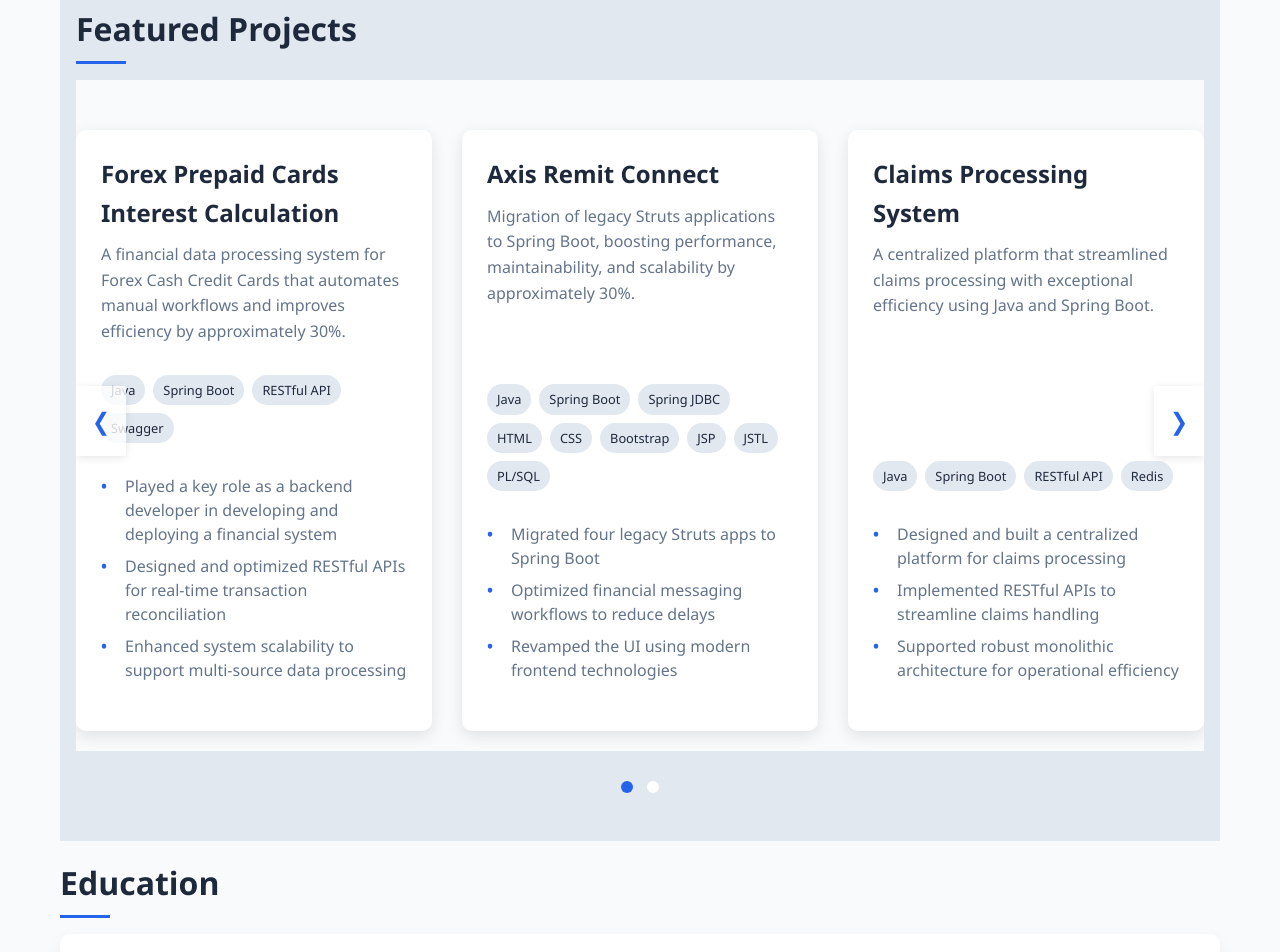
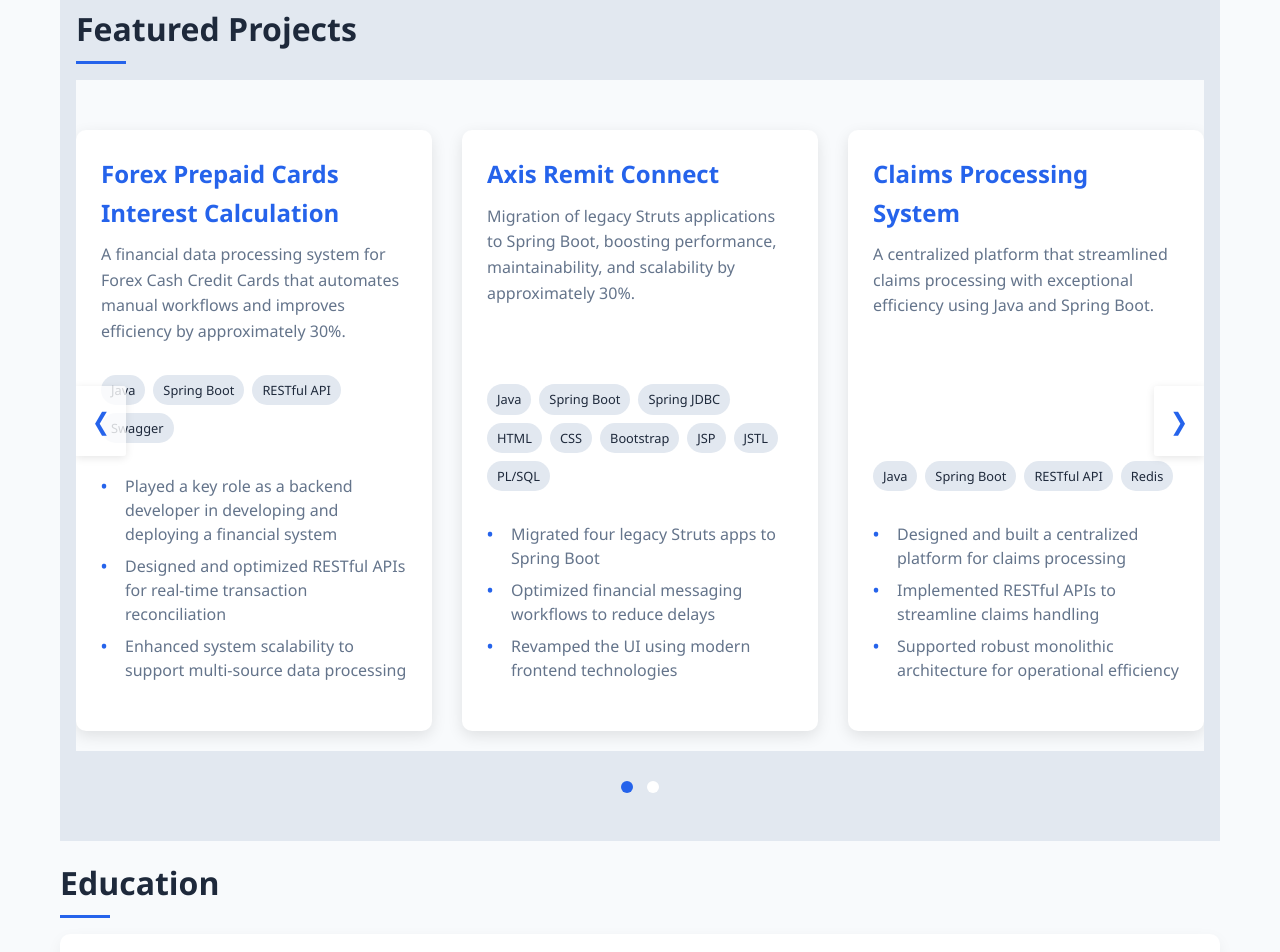
Before and after one commit to codewitharman/my-portfolio, a plain HTML site: page index.html in a window 1280 px wide. Shown: the part 2815-3767 px from the top of the page. Drawn offline with Linux system fonts and the light colour scheme.

Commit message:
Update style.css

```diff
--- a/style.css
+++ b/style.css
@@ -1025,7 +1025,7 @@
         .project-content h3 {
             font-size: 1.5rem;
             margin-bottom: 10px;
-            color: var(--secondary);
+            color: #2563eb;
         }
 
         .project-content p {
```
